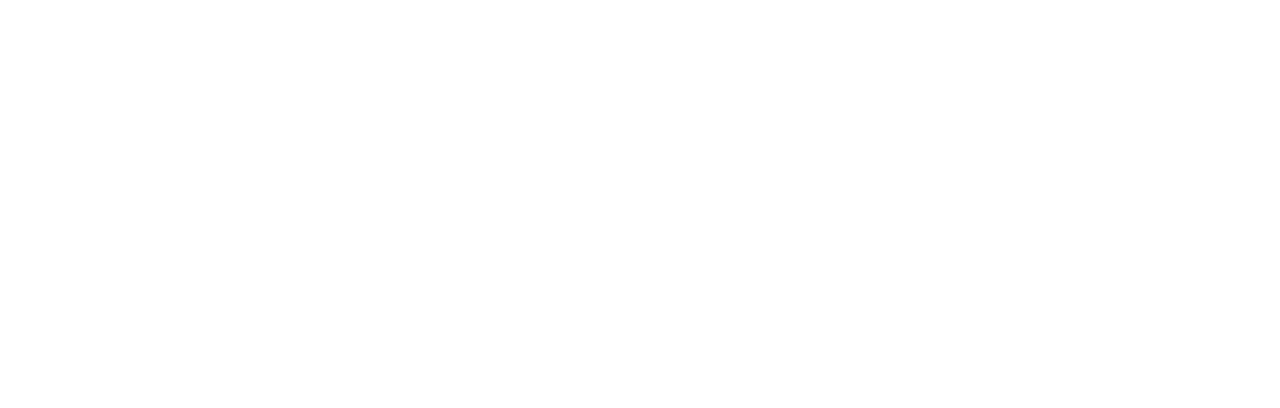
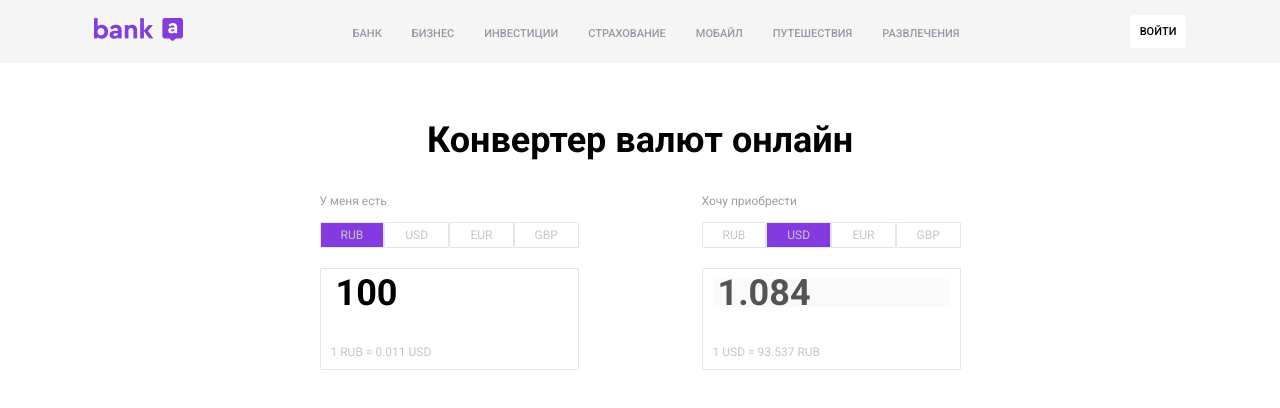
Before and after one commit to namiqzeynalli/Currency-Converter, a plain HTML site: page index.html in a window 1280 px wide. Drawn offline with Linux system fonts and the light colour scheme.

Commit message:
Project completed

```diff
--- a/CSS/style.css
+++ b/CSS/style.css
@@ -0,0 +1,136 @@
+@import url('https://fonts.googleapis.com/css2?family=Roboto:ital,wght@0,100;0,300;0,400;0,500;0,700;0,900;1,100;1,300;1,400;1,500;1,700;1,900&display=swap');
+
+* {
+    margin: 0;
+    padding: 0;
+    text-decoration: none;
+    font-family: "Roboto", sans-serif;
+    box-sizing: border-box;
+}
+
+header {
+    display: flex;
+    justify-content: space-around;
+    background-color: #F5F5F6;
+    padding: 15px;
+    align-items: center;
+}
+
+.logo img {
+    width: 89px;
+    height: 23px;
+}
+
+.navbar a {
+    padding: 13px;
+    width: 44px;
+    height: 19px;
+    font-size: 11px;
+    font-weight: 500;
+    color: #959BA4;
+    transition: all 0.5s ease;
+}
+
+.navbar a:hover {
+    color: #000000;
+}
+
+.login button {
+    padding: 10px;
+    border: none;
+    border-radius: 4px;
+    background-color: #FFFFFF;
+    cursor: pointer;
+    color: #000000;
+    font-size: 11px;
+    font-weight: 500;
+}
+
+main {
+    display: flex;
+    flex-direction: column;
+    align-items: center;
+    margin-top: 56px;
+}
+
+.mainHeading h1 {
+    font-size: 36px;
+    font-weight: 700;
+}
+
+.currencyContainer {
+    display: flex;
+    margin-top: 33px;
+}
+
+.greyP {
+    width: 120px;
+    height: 28px;
+    font-size: 12px;
+    color: #9F9F9F;
+}
+
+.currencyBtnsOne, .currencyBtnsTwo {
+    display: flex;
+    width: 259px;
+    justify-content: space-between;
+}
+
+.currencyBtnsOne div, .currencyBtnsTwo div {
+    display: flex;
+    justify-content: center;
+    border: 1px solid #E5E5E5;
+    width: 25%;
+    padding: 5px;
+    border-radius: 1px;
+    color: #C6C6C6;
+    font-size: 12px;
+    font-weight: 400;
+    margin-bottom: 20px;
+}
+
+.currencyBtnsOne div:hover, .currencyBtnsTwo div:hover {
+    background-color: #833AE0;
+    border: none;
+    color: #FFFFFF;
+    cursor: pointer;
+}
+
+.input-live-value {
+    border: 1px solid #E5E5E5;
+    width: 259px;
+    height: 102px;
+    border-radius: 1px;
+    display: flex;
+    flex-direction: column;
+    justify-content: space-between;
+    padding: 10px;
+}
+
+.input-live-value  input {
+    width: 100%;
+    height: 28px;
+    font-size: 36px;
+    font-weight: 700;
+    border: none;
+    padding: 5px;
+}
+
+.input-live-value input::-webkit-inner-spin-button {
+    -webkit-appearance: none;
+    margin: 0;
+}
+
+.input-live-value p {
+    color: #C6C6C6;
+    font-size: 12px;
+    font-weight: 400;
+}
+
+.currencyContainer {
+    gap: 123px;
+}
+
+.activeBtn {
+    background-color: #833AE0;
+}
--- a/JS/index.js
+++ b/JS/index.js
@@ -0,0 +1,191 @@
+const currencyBtnsOne = document.querySelectorAll(".currencyBtnsOne div");
+const currencyBtnsTwo = document.querySelectorAll(".currencyBtnsTwo div");
+const leftP = document.querySelector(".left-p");
+const rightP = document.querySelector(".right-p");
+const rightInput = document.querySelector(".currencyValueRight");
+const leftInput = document.querySelector(".currencyValueLeft");
+const body = document.querySelector("body");
+
+let rightActiveBtn = "USD";
+let leftActiveBtn = "RUB";
+
+// document.addEventListener("DOMContentLoaded", () => {
+//     fetch(`https://v6.exchangerate-api.com/v6/d12ed17fd48c78afe9ea00fb/latest/RUB`)
+//         .then(res => res.json())
+//         .then(data => {
+
+//             const rubBtn = document.querySelector(".currencyBtnsOne div:first-child");
+//             rubBtn.style.backgroundColor = "purple";
+//             leftInput.value = "100"
+//             rightInput.value = leftInput.value * data.conversion_rates.USD
+//             leftP.textContent = `1 RUB = ${data.conversion_rates.USD} USD`
+//             rightP.textContent = `1 USD = ${1 / data.conversion_rates.USD} RUB`
+//             leftInput.addEventListener("input", () => {
+//                 rightInput.value = leftInput.value * data.conversion_rates.USD;
+//                 leftP.textContent = `1 RUB = ${data.conversion_rates.USD} USD`
+//                 rightP.textContent = `1 USD = ${1 / data.conversion_rates.USD} RUB`
+
+//             })
+//             simulateClick(rubBtn);
+
+//             const usdBtn = document.querySelector(".currencyBtnsTwo div:nth-child(2)");
+//             usdBtn.style.backgroundColor = "purple";
+//             simulateClick(usdBtn);
+
+//         })
+// });
+
+// function simulateClick(element) {
+//     const event = new MouseEvent('click', {
+//         bubbles: true,
+//         cancelable: true,
+//         view: window
+//     });
+//     element.dispatchEvent(event);
+// }
+
+
+// currencyBtnsOne.forEach((leftBtn) => {
+//     leftBtn.addEventListener("click", (e1) => {
+//         currencyBtnsOne.forEach((left) => {
+//             left.style.backgroundColor = "";
+//         })
+//         e1.target.style.backgroundColor = "purple";
+
+//         fetch(`https://v6.exchangerate-api.com/v6/d12ed17fd48c78afe9ea00fb/latest/${e1.target.textContent}`)
+//             .then(res => {
+//                 if (res.ok) {
+//                     return res.json();
+//                 }
+//                 else {
+//                     throw new Error("Nə isə problem var.")
+//                 }
+//             })
+//             .then(data => {
+//                 currencyBtnsTwo.forEach((rightBtn) => {
+//                     rightBtn.addEventListener("click", (e2) => {
+
+//                         currencyBtnsTwo.forEach((right) => {
+//                             right.style.backgroundColor = "";
+//                         })
+//                         e2.target.style.backgroundColor = "purple";
+//                         rightInput.value = leftInput.value * data.conversion_rates[e2.target.textContent];
+//                         leftP.textContent = `1 ${e1.target.textContent} = ${data.conversion_rates[e2.target.textContent]} ${e2.target.textContent}`
+//                         rightP.textContent = `1 ${e2.target.textContent} = ${1 / data.conversion_rates[e2.target.textContent]} ${e1.target.textContent}`
+
+//                         leftInput.addEventListener("input", () => {
+//                             rightInput.value = leftInput.value * data.conversion_rates[e2.target.textContent];
+//                             leftP.textContent = `1 ${e1.target.textContent} = ${data.conversion_rates[e2.target.textContent]} ${e2.target.textContent}`
+//                             rightP.textContent = `1 ${e2.target.textContent} = ${1 / data.conversion_rates[e2.target.textContent]} ${e1.target.textContent}`
+//                         })
+
+//                     })
+//                 })
+//             })
+//             .catch(error => {
+//                 alert(error, "Nə isə problem var.");
+//             })
+//     })
+// })
+
+
+// currencyBtnsTwo.forEach((rightBtn) => {
+
+//     rightBtn.addEventListener("click", (e1) => {
+//         fetch(`https://v6.exchangerate-api.com/v6/d12ed17fd48c78afe9ea00fb/latest/${e1.target.textContent}`)
+//             .then(res => {
+//                 if (res.ok) {
+//                     return res.json();
+//                 }
+//                 else {
+//                     throw new Error("Nə isə problem var.")
+//                 }
+//             })
+//             .then(data => {
+//                 currencyBtnsOne.forEach((leftBtn) => {
+//                     leftBtn.addEventListener("click", (e2) => {
+//                         rightInput.value = leftInput.value / data.conversion_rates[e2.target.textContent];
+//                         leftP.textContent = `1 ${e2.target.textContent} = ${1 / data.conversion_rates[e2.target.textContent]} ${e1.target.textContent}`
+//                         rightP.textContent = `1 ${e1.target.textContent} = ${data.conversion_rates[e2.target.textContent]} ${e2.target.textContent}`
+
+//                         leftInput.addEventListener("input", () => {
+//                             rightInput.value = leftInput.value / data.conversion_rates[e2.target.textContent];
+//                             leftP.textContent = `1 ${e2.target.textContent} = ${1 / data.conversion_rates[e2.target.textContent]} ${e1.target.textContent}`
+//                             rightP.textContent = `1 ${e1.target.textContent} = ${data.conversion_rates[e2.target.textContent]} ${e2.target.textContent}`
+//                         })
+//                     })
+//                 })
+//             })
+//             .catch(error => {
+//                 alert(error, "Nə isə problem var.");
+//             })
+//     })
+// })
+
+const valueCalc = function (leftValue) {
+    const leftActiveBtn = document.querySelector(".currencyBtnsOne .activeBtn")
+    const rightActiveBtn = document.querySelector(".currencyBtnsTwo .activeBtn")
+
+    if (leftActiveBtn.textContent !== rightActiveBtn.textContent) {
+        fetch(`https://v6.exchangerate-api.com/v6/d12ed17fd48c78afe9ea00fb/latest/USD`)
+            .then(res => res.json())
+            .then(data => {
+                let leftNum = data.conversion_rates[leftActiveBtn.textContent]
+                let rightNum = data.conversion_rates[rightActiveBtn.textContent]
+                rightInput.value = Math.round(((leftValue * rightNum) / leftNum) * 1000) / 1000
+                leftP.textContent = `1 ${leftActiveBtn.textContent} = ${Math.round(((1 * rightNum) / leftNum) * 1000) / 1000} ${rightActiveBtn.textContent}`
+                rightP.textContent = `1 ${rightActiveBtn.textContent} = ${Math.round(((1 * leftNum) / rightNum) * 1000) / 1000} ${leftActiveBtn.textContent}`
+            })
+    }
+    else {
+        rightInput.value = leftValue;
+        leftP.textContent = `1 ${leftActiveBtn.textContent} = 1 ${leftActiveBtn.textContent}`
+        rightP.textContent = `1 ${leftActiveBtn.textContent} = 1 ${leftActiveBtn.textContent}`
+    }
+}
+
+currencyBtnsOne.forEach((leftBtn) => {
+    leftBtn.addEventListener("click", (e) => {
+        if (window.navigator.onLine) {
+            const oldBtn = document.querySelector(".currencyBtnsOne .activeBtn")
+            oldBtn.classList.remove("activeBtn")
+            leftBtn.classList.add("activeBtn")
+            if(leftActiveBtn !== document.querySelector(".currencyBtnsOne .activeBtn").textContent) {
+                leftActiveBtn = document.querySelector(".currencyBtnsOne .activeBtn").textContent
+                valueCalc(leftInput.value)
+            }
+        }
+        else {
+            body.style.display = "none"
+            alert("Error Offline")
+        }
+    })
+})
+
+currencyBtnsTwo.forEach((rightBtn) => {
+    rightBtn.addEventListener("click", (e) => {
+        if (window.navigator.onLine) {
+            const oldBtn = document.querySelector(".currencyBtnsTwo .activeBtn")
+            oldBtn.classList.remove("activeBtn")
+            rightBtn.classList.add("activeBtn")
+            if(rightActiveBtn !== document.querySelector(".currencyBtnsTwo .activeBtn").textContent) {
+                rightActiveBtn = document.querySelector(".currencyBtnsTwo .activeBtn").textContent
+                valueCalc(leftInput.value)
+            }
+        }
+        else {
+            body.style.display = "none"
+            alert("Error Offline")
+        }
+    })
+})
+
+leftInput.addEventListener("input", () => {
+    if (window.navigator.onLine) {
+        valueCalc(leftInput.value)
+    }
+    else {
+        body.style.display = "none"
+        alert("Error Offline")
+    }
+})
--- a/index.html
+++ b/index.html
@@ -1,11 +1,78 @@
 <!DOCTYPE html>
 <html lang="en">
-<head>
-    <meta charset="UTF-8">
-    <meta name="viewport" content="width=device-width, initial-scale=1.0">
+  <head>
+    <meta charset="UTF-8" />
+    <meta name="viewport" content="width=device-width, initial-scale=1.0" />
     <title>Currency-Converter</title>
-</head>
-<body>
+    <link rel="stylesheet" href="./CSS/style.css">
+  </head>
+  <body>
+    <div class="wrapper">
+      <header>
+        <div class="logo">
+          <img src="./Images/logo.png" alt="bankLogo" />
+        </div>
+        <div class="navbar">
+          <a href="#">БАНК</a>
+          <a href="#">БИЗНЕС</a>
+          <a href="#">ИНВЕСТИЦИИ</a>
+          <a href="#">СТРАХОВАНИЕ</a>
+          <a href="#">МОБАЙЛ</a>
+          <a href="#">ПУТЕШЕСТВИЯ</a>
+          <a href="#">РАЗВЛЕЧЕНИЯ</a>
+        </div>
+        <div class="login">
+          <button>ВОЙТИ</button>
+        </div>
+      </header>
+      <main>
+        <div class="mainHeading">
+          <h1>Конвертер валют онлайн</h1>
+        </div>
+        <div class="currencyContainer">
+          <div class="left">
+            <div class="greyP">
+              <p>У меня есть</p>
+            </div>
+            <div class="currencyBtnsOne">
+              <div class="activeBtn">RUB</div>
+              <div>USD</div>
+              <div>EUR</div>
+              <div>GBP</div>
+            </div>
+            <div class="input-live-value">
+              <div class="inputNum">
+                <input type="number" class="currencyValueLeft" value="100"/>
+              </div>
+              <div class="liveValue">
+                <p class="left-p">1 RUB = 0.011 USD</p>
+              </div>
+            </div>
+          </div>
+          <div class="right">
+            <div class="greyP">
+                <p>Хочу приобрести</p>
+              </div>
+              <div class="currencyBtnsTwo">
+                <div>RUB</div>
+                <div class="activeBtn">USD</div>
+                <div>EUR</div>
+                <div>GBP</div>
+              </div>
+              <div class="input-live-value">
+                <div class="inputNum">
+                  <input type="number" class="currencyValueRight" value= "1.084" disabled/>
+                </div>
+                <div class="liveValue">
+                  <p class="right-p">1 USD = 93.537 RUB</p>
+                </div>
+              </div>
+            </div>
+          </div>
+        </div>
+      </main>
+    </div>
 
-</body>
+    <script src="./JS/index.js"></script>
+  </body>
 </html>
```
Also changed, not shown: Images/logo.png (added).
